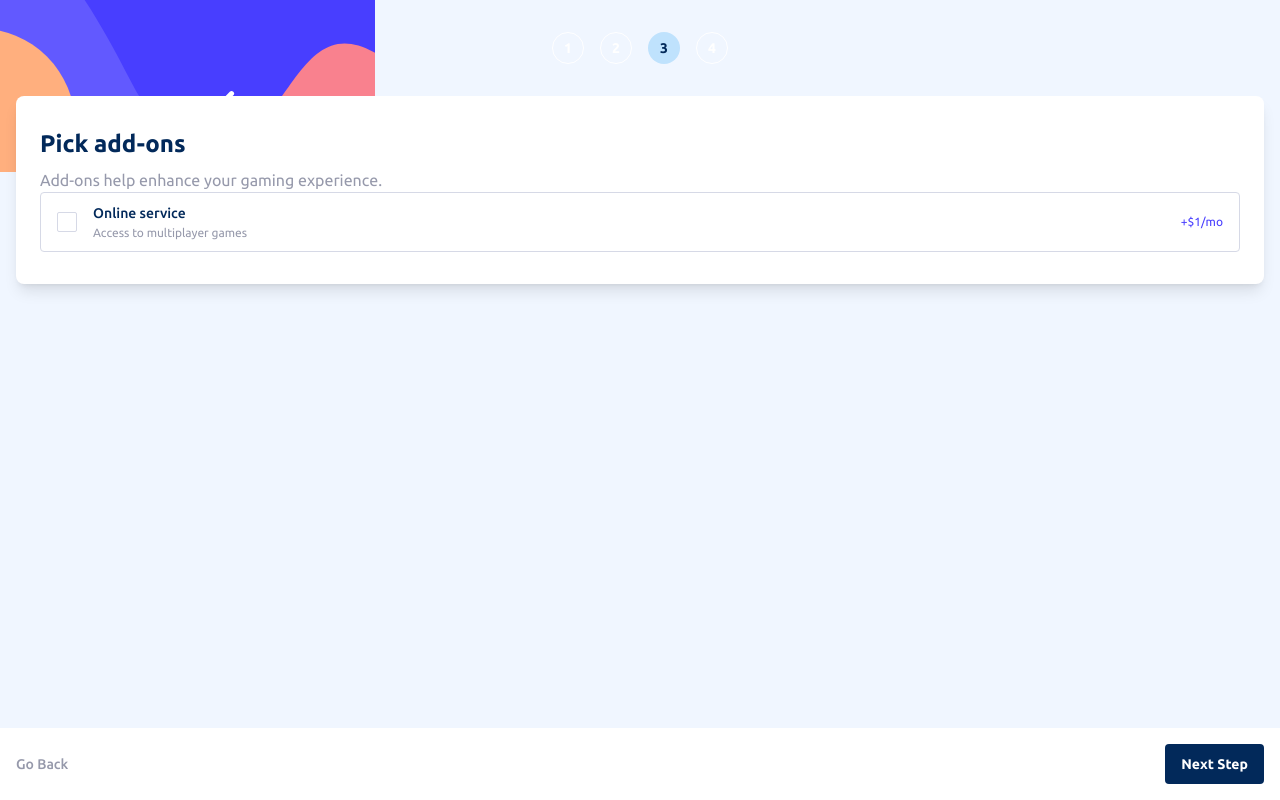
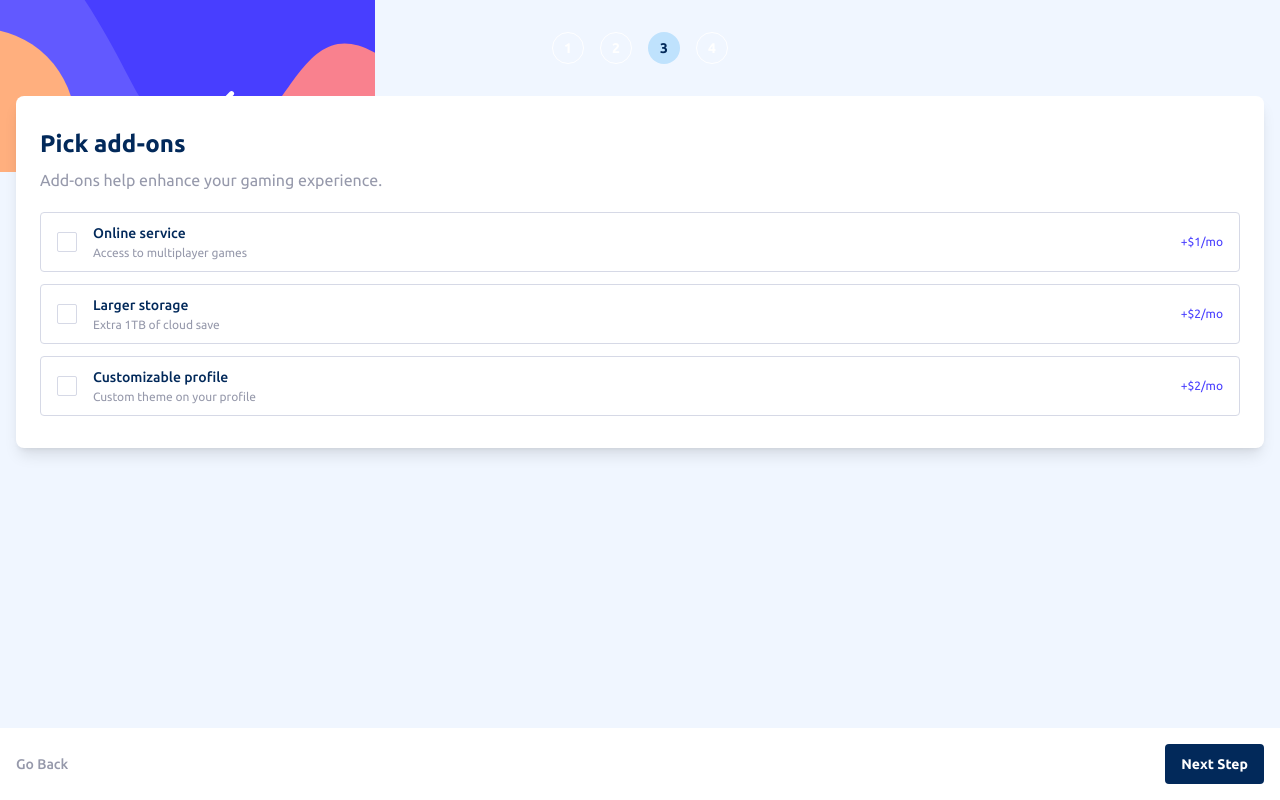
Before and after one commit to danaYatsuta/fm-multi-step-form, a Vue app: page / in a window 1280 px wide. Built offline with nearby package versions, Linux system fonts and the light colour scheme; the HTML template or start-up script is replaced by a standard one.

Commit message:
Third step plan checkboxes

```diff
--- a/src/App.vue
+++ b/src/App.vue
@@ -18,6 +18,7 @@ const form = ref<Form>({
   phoneNumber: '',
   plan: 'arcade',
   isYearly: false,
+  addons: [],
 })
 
 const formErrors = ref<FormErrors>({})
@@ -123,7 +124,7 @@ function onNextStepButtonClick() {
           @submit="currentStep = lastAvailableStep = 3"
         />
 
-        <StepThree v-if="currentStep === 3" />
+        <StepThree v-if="currentStep === 3" v-model="form" />
       </main>
     </div>
 
--- a/src/components/AddonCheckbox.vue
+++ b/src/components/AddonCheckbox.vue
@@ -1,9 +1,14 @@
 <script setup lang="ts">
+import type { Addon } from '@/types'
+
 defineProps<{
   addonName: string
   description: string
   price: string
+  value: Addon
 }>()
+
+const model = defineModel<Addon[]>()
 </script>
 
 <template>
@@ -11,7 +16,7 @@ defineProps<{
     class="border-light-gray has-checked:border-purplish-blue has-checked:bg-alabaster flex h-15 items-center justify-between rounded-sm border px-4"
   >
     <span class="flex items-center gap-4">
-      <input type="checkbox" class="peer hidden" />
+      <input v-model="model" type="checkbox" class="peer hidden" :value />
       <span
         class="border-light-gray peer-checked:bg-purplish-blue block h-5 w-5 rounded-xs border bg-center bg-no-repeat peer-checked:border-none peer-checked:bg-[url('./img/icon-checkmark.svg')]"
       >
--- a/src/components/StepThree.vue
+++ b/src/components/StepThree.vue
@@ -1,6 +1,9 @@
 <script setup lang="ts">
 import AppHeader from './AppHeader.vue'
 import AddonCheckbox from './AddonCheckbox.vue'
+import type { Form } from '@/types'
+
+const model = defineModel<Form>({ required: true })
 </script>
 
 <template>
@@ -8,11 +11,29 @@ import AddonCheckbox from './AddonCheckbox.vue'
 
   <p class="mt-2">Add-ons help enhance your gaming experience.</p>
 
-  <form @submit.prevent>
+  <form class="mt-5 flex flex-col gap-3" @submit.prevent>
     <AddonCheckbox
+      v-model="model.addons"
       addon-name="Online service"
       description="Access to multiplayer games"
       price="+$1/mo"
+      value="online_service"
+    />
+
+    <AddonCheckbox
+      v-model="model.addons"
+      addon-name="Larger storage"
+      description="Extra 1TB of cloud save"
+      price="+$2/mo"
+      value="larger_storage"
+    />
+
+    <AddonCheckbox
+      v-model="model.addons"
+      addon-name="Customizable profile"
+      description="Custom theme on your profile"
+      price="+$2/mo"
+      value="customizable_profile"
     />
 
     <button type="submit" class="hidden" aria-label="Next Step"></button>
--- a/src/types.d.ts
+++ b/src/types.d.ts
@@ -1,4 +1,6 @@
 export type Plan = 'arcade' | 'advanced' | 'pro'
+
+export type Addon = 'online_service' | 'larger_storage' | 'customizable_profile'
 
 export interface Form {
   name: string
@@ -6,6 +8,7 @@ export interface Form {
   phoneNumber: string
   plan: Plan
   isYearly: boolean
+  addons: Addon[]
 }
 
 export interface FormErrors {
```
